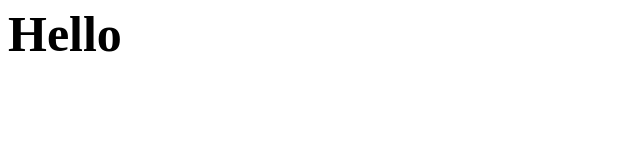
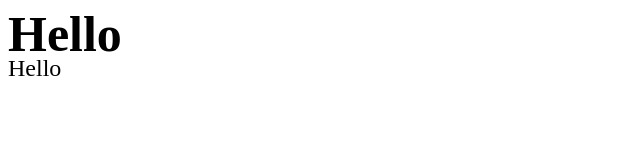
Before and after one commit to helenemartin/actions-speak-louder-than-emojis, a React (Create React App) app: page / in a window 1280 px wide. Shown: the top 160 px of the page, without its empty margins (0-640 px from the left). Built offline with nearby package versions, Linux system fonts and the light colour scheme.

Commit message:
create a container for the jumbotron

```diff
--- a/src/components/jumbotron/index.js
+++ b/src/components/jumbotron/index.js
@@ -17,3 +17,7 @@ Jumbotron.Container = function JumbotronContainer ({ children, ...restProps}) {
 Jumbotron.Title = function JumbotronTitle ({ children, ...restProps}) {
     return <Title {...restProps}>{children}</Title>;
 }
+
+Jumbotron.SubTitle = function JumbotronSubTitle ({ children, ...restProps}) {
+    return <SubTitle {...restProps}>{children}</SubTitle>;
+}
--- /dev/null
+++ b/src/containers/jumbotron.js
@@ -0,0 +1,11 @@
+import React from 'react';
+import Jumbotron from '../components/jumbotron';
+
+export function JumbotronContainer() {
+    return(
+        <Jumbotron.Container>
+            <Jumbotron.Title>Hello</Jumbotron.Title>
+            <Jumbotron.SubTitle>Hello</Jumbotron.SubTitle>
+        </Jumbotron.Container>
+    )
+}
--- a/src/pages/home.js
+++ b/src/pages/home.js
@@ -1,10 +1,8 @@
 import React from 'react';
-import Jumbotron from '../components/jumbotron';
+import { JumbotronContainer } from '../containers/jumbotron';
 
-export default () => {
+export default function Home() {
     return (
-        <Jumbotron.Container>
-            <Jumbotron.Title>Hello</Jumbotron.Title>
-        </Jumbotron.Container>
+        <JumbotronContainer />
     )
 }
```
